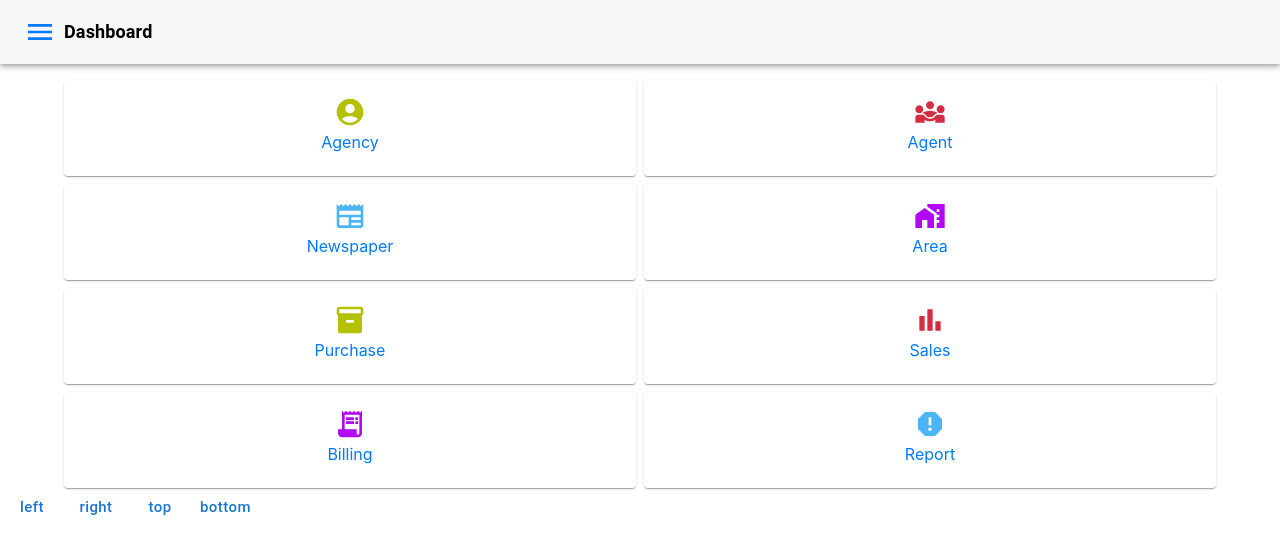
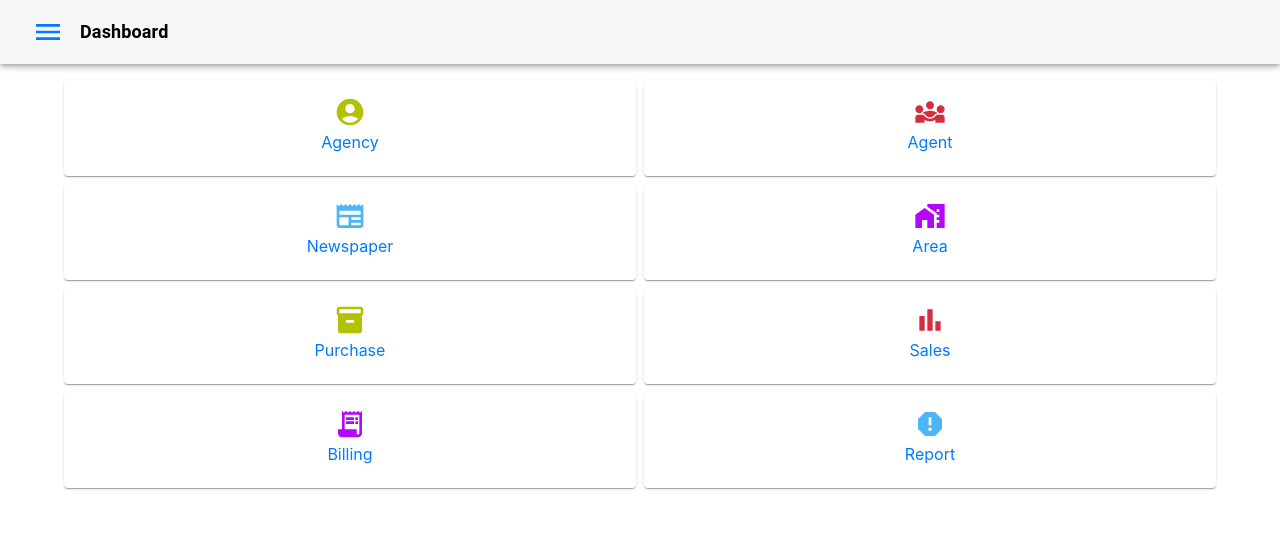
Before and after one commit to devmishra88/agentmanagement, a React (Create React App) app in the folder pama/: page /dashboard in a window 1280 px wide. Shown: the top 554 px of the page. Built offline with nearby package versions, Linux system fonts and the light colour scheme.

Commit message:
main menu implemented using redux

```diff
--- a/pama/src/components/AppHeader.js
+++ b/pama/src/components/AppHeader.js
@@ -1,8 +1,12 @@
 import { AppBar, Toolbar, Typography } from "@mui/material";
-
-import {MenuIcon} from "../constants"
+import { useDispatch } from "react-redux";
+import { toggleMenu } from "../slices/CommonSlice";
+import { IconButton } from "@mui/material";
+import { MenuIcon } from "../constants";
 
 function AppHeader({ ...props }) {
+  const dispatch = useDispatch();
+
   const { children } = props;
   return (
     <AppBar position="static">
@@ -12,12 +16,18 @@ function AppHeader({ ...props }) {
           color: `#000000`,
         }}
       >
+        <IconButton
+          onClick={() =>
+            dispatch(toggleMenu({ menuposition: `left`, menustatus: true }))
+          }
+        >
           <MenuIcon
             className="material-icons"
             sx={{
               color: `#007AFF`,
             }}
           />
+        </IconButton>
         {/* <img
           src={newlogo}
           alt="App Logo"
--- a/pama/src/components/Mainmenu.js
+++ b/pama/src/components/Mainmenu.js
@@ -1,41 +1,31 @@
-import * as React from "react";
-import Box from "@mui/material/Box";
-import Drawer from "@mui/material/Drawer";
-import Button from "@mui/material/Button";
-import List from "@mui/material/List";
-import Divider from "@mui/material/Divider";
-import ListItem from "@mui/material/ListItem";
-import ListItemButton from "@mui/material/ListItemButton";
-import ListItemIcon from "@mui/material/ListItemIcon";
-import ListItemText from "@mui/material/ListItemText";
+import React from "react";
+import { InboxIcon, MailIcon } from "../constants";
+import { useSelector, useDispatch } from "react-redux";
+import { toggleMenu } from "../slices/CommonSlice";
 
-import { InboxIcon, MailIcon } from "../constants";
+import {
+  Box,
+  Drawer,
+  List,
+  Divider,
+  ListItem,
+  ListItemButton,
+  ListItemIcon,ListItemText,
+} from "@mui/material";
 
 function Mainmenu() {
-  const [state, setState] = React.useState({
-    top: false,
-    left: false,
-    bottom: false,
-    right: false,
-  });
+  const dispatch = useDispatch();
+  const { menuposition, menustatus } = useSelector((state) => state.common);
 
-  const toggleDrawer = (anchor, open) => (event) => {
-    if (
-      event.type === "keydown" &&
-      (event.key === "Tab" || event.key === "Shift")
-    ) {
-      return;
-    }
-
-    setState({ ...state, [anchor]: open });
-  };
-
-  const list = (anchor) => (
+  const list = () => (
     <Box
-      sx={{ width: anchor === "top" || anchor === "bottom" ? "auto" : 250 }}
+      sx={{ width: 250 }}
       role="presentation"
-      onClick={toggleDrawer(anchor, false)}
-      onKeyDown={toggleDrawer(anchor, false)}
+      onClick={() =>
+        dispatch(
+          dispatch(toggleMenu({ menuposition: `left`, menustatus: true }))
+        )
+      }
     >
       <List>
         {["Inbox", "Starred", "Send email", "Drafts"].map((text, index) => (
@@ -66,20 +56,19 @@ function Mainmenu() {
   );
 
   return (
-    <div>
-      {["left", "right", "top", "bottom"].map((anchor) => (
-        <React.Fragment key={anchor}>
-          <Button onClick={toggleDrawer(anchor, true)}>{anchor}</Button>
-          <Drawer
-            anchor={anchor}
-            open={state[anchor]}
-            onClose={toggleDrawer(anchor, false)}
-          >
-            {list(anchor)}
-          </Drawer>
-        </React.Fragment>
-      ))}
-    </div>
+    <>
+      <Drawer
+        anchor={menuposition}
+        open={menustatus}
+        onClose={() =>
+          dispatch(
+            dispatch(toggleMenu({ menuposition: `left`, menustatus: false }))
+          )
+        }
+      >
+        {list()}
+      </Drawer>
+    </>
   );
 }
 
--- a/pama/src/slices/CommonSlice.js
+++ b/pama/src/slices/CommonSlice.js
@@ -1,22 +1,29 @@
-import {createSlice, createAsyncThunk} from "@reduxjs/toolkit"
+import { createSlice, createAsyncThunk } from "@reduxjs/toolkit";
 
 const initialState = {
-
-}
+    menuposition: `left`,
+    menustatus: false,
+};
 
 export const CommonSlice = createSlice({
-    name:`CommonSlice`,
-    initialState,
-    reducers: {
-        togglePopup:(state, action)=>{
-            return{
-                ...state,
-                ...action.payload
-            }
-        }
-    }
-})
+  name: `CommonSlice`,
+  initialState,
+  reducers: {
+    togglePopup: (state, action) => {
+      return {
+        ...state,
+        ...action.payload,
+      };
+    },
+    toggleMenu: (state, action) => {
+      return {
+        ...state,
+        ...action.payload,
+      };
+    },
+  },
+});
 
-export const {togglePopup} = CommonSlice.actions
+export const { togglePopup, toggleMenu } = CommonSlice.actions;
 
-export default CommonSlice.reducer
+export default CommonSlice.reducer;
```
Lines whose indentation alone changed are shown as unchanged.
